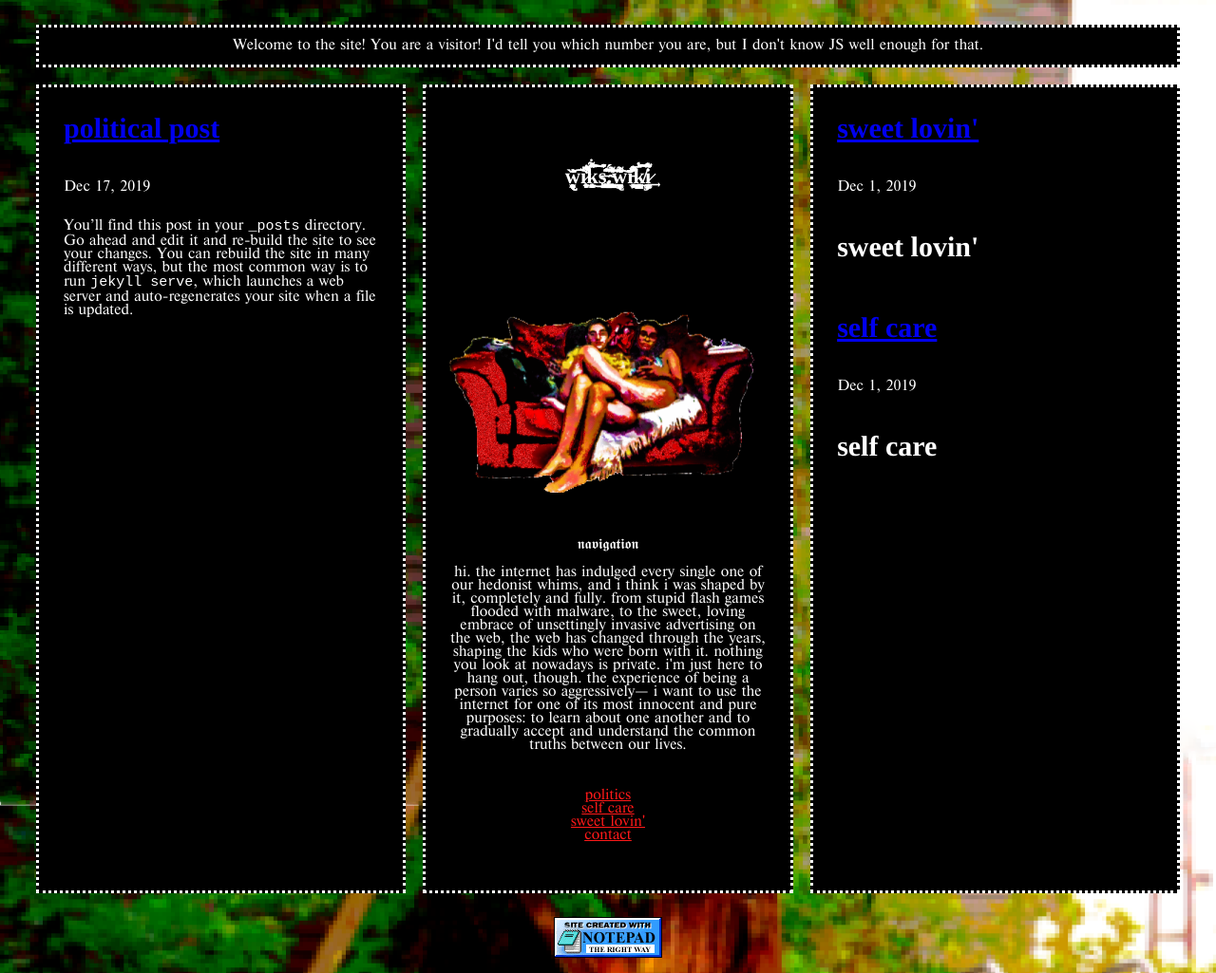
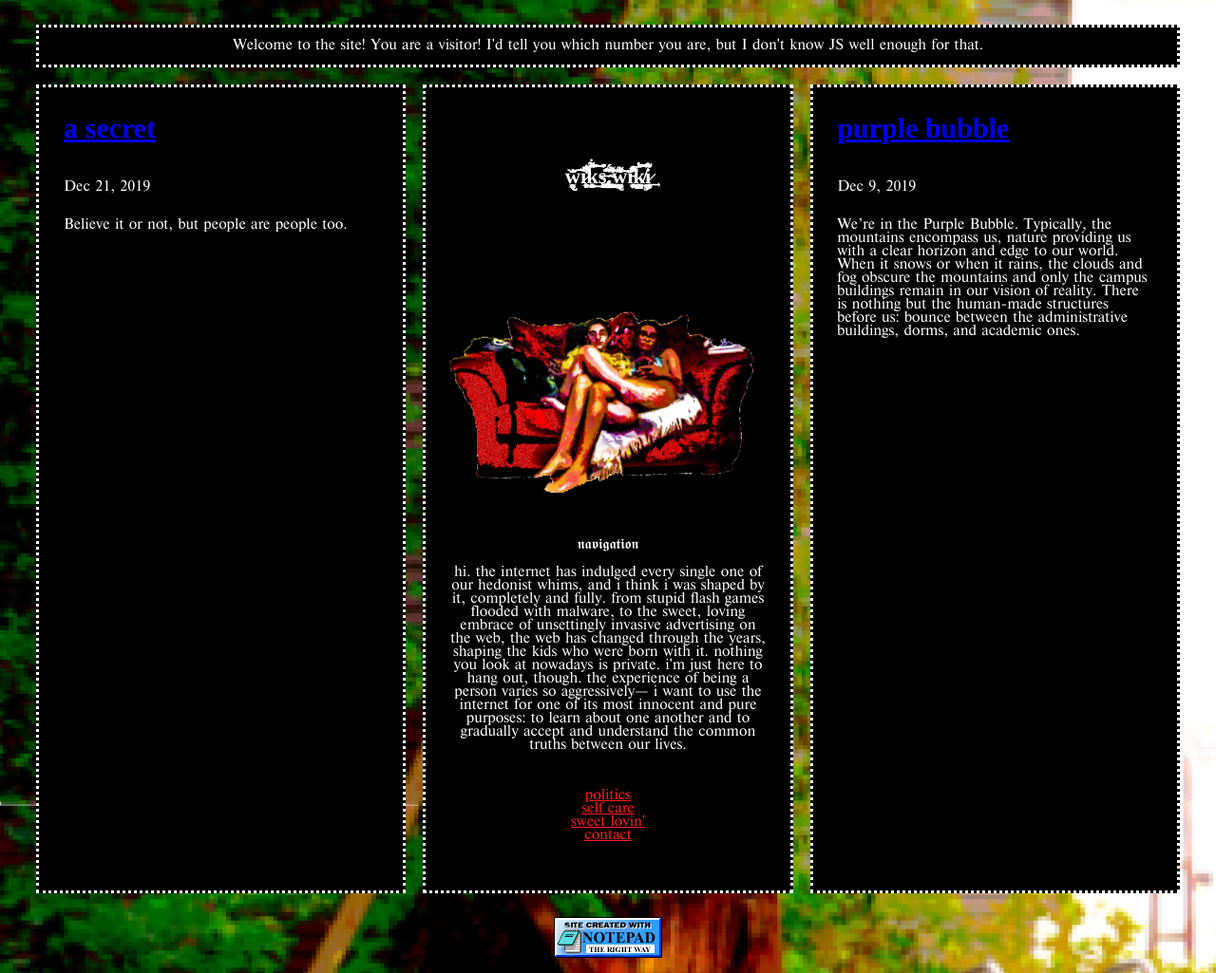
Before and after one commit to w1k5/w1k5.blog, a Jekyll site: the page built from index.markdown, in a window 1280 px wide. Shown: the whole page at 95% size. Built offline with Jekyll 4.4.1, drawn with Linux system fonts in a browser that asks for light colours.

Commit message:
nuthin better than drinkin nd codin
w00p w00p will i always feel alone?

```diff
--- a/_layouts/home.html
+++ b/_layouts/home.html
@@ -36,7 +36,7 @@ nothing you look at nowadays is private. i'm just here to hang out, though. the
 		</ul class="nav">
 	</nav>
 		<div class="newsflow2">
-		{%- for post in site.posts offset:1 limit:2 -%}
+		{%- for post in site.posts offset:1 limit:1 -%}
 				<h1> <a class="post-link" href="{{ post.url | relative_url }}">
 				{{ post.title | escape }}
 				</a> </h1>
--- a/_posts/2019-12-01-self-care.markdown
+++ b/_posts/2019-12-01-self-care.markdown
@@ -3,6 +3,7 @@ layout: page
 title:  self care
 tag: catagories
 permalink: /treat-yo-self/
+hidden: true
 ---
 
 <h1>{{ page.title }}</h1>
--- a/_posts/2019-12-01-sweet-lovin.markdown
+++ b/_posts/2019-12-01-sweet-lovin.markdown
@@ -3,6 +3,7 @@ layout: page
 title:  sweet lovin'
 tag: catagories
 permalink: /matters-of-the-heart/
+hidden: true
 ---
 
 <h1>{{ page.title }}</h1>
--- /dev/null
+++ b/_posts/2019-12-10-purple-bubble.markdown
@@ -0,0 +1,8 @@
+---
+layout: post
+title:  "purple bubble"
+date:   2019-12-09 13:53:15 -0500
+categories: ""
+---
+
+We’re in the Purple Bubble. Typically, the mountains encompass us, nature providing us with a clear horizon and edge to our world. When it snows or when it rains, the clouds and fog obscure the mountains and only the campus buildings remain in our vision of reality. There is nothing but the human-made structures before us: bounce between the administrative buildings, dorms, and academic ones.
--- a/_posts/2019-12-17-welcome-to-jekyll.markdown
+++ /dev/null
@@ -1,29 +0,0 @@
----
-layout: post
-title:  "political post"
-date:   2019-12-17 15:49:14 -0500
-categories: politics
----
-You’ll find this post in your `_posts` directory. Go ahead and edit it and re-build the site to see your changes. You can rebuild the site in many different ways, but the most common way is to run `jekyll serve`, which launches a web server and auto-regenerates your site when a file is updated.
-
-Jekyll requires blog post files to be named according to the following format:
-
-`YEAR-MONTH-DAY-title.MARKUP`
-
-Where `YEAR` is a four-digit number, `MONTH` and `DAY` are both two-digit numbers, and `MARKUP` is the file extension representing the format used in the file. After that, include the necessary front matter. Take a look at the source for this post to get an idea about how it works.
-
-Jekyll also offers powerful support for code snippets:
-
-{% highlight ruby %}
-def print_hi(name)
-  puts "Hi, #{name}"
-end
-print_hi('Tom')
-#=> prints 'Hi, Tom' to STDOUT.
-{% endhighlight %}
-
-Check out the [Jekyll docs][jekyll-docs] for more info on how to get the most out of Jekyll. File all bugs/feature requests at [Jekyll’s GitHub repo][jekyll-gh]. If you have questions, you can ask them on [Jekyll Talk][jekyll-talk].
-
-[jekyll-docs]: https://jekyllrb.com/docs/home
-[jekyll-gh]:   https://github.com/jekyll/jekyll
-[jekyll-talk]: https://talk.jekyllrb.com/
--- /dev/null
+++ b/_posts/2019-12-21-a-secret.markdown
@@ -0,0 +1,8 @@
+---
+layout: post
+title:  "a secret"
+date:   2019-12-21 00:04:15 -0500
+categories: ""
+---
+
+Believe it or not, but people are people too.
```
Also changed, not shown: _posts/2019-07-10-on-desire.markdown (added, +8 -0 lines), _posts/2019-07-19-press-continue.markdown (added, +10 -0 lines), _posts/2019-12-01-contact.md (+1 -0 lines), _posts/2019-12-01-politics.md (+1 -0 lines).
